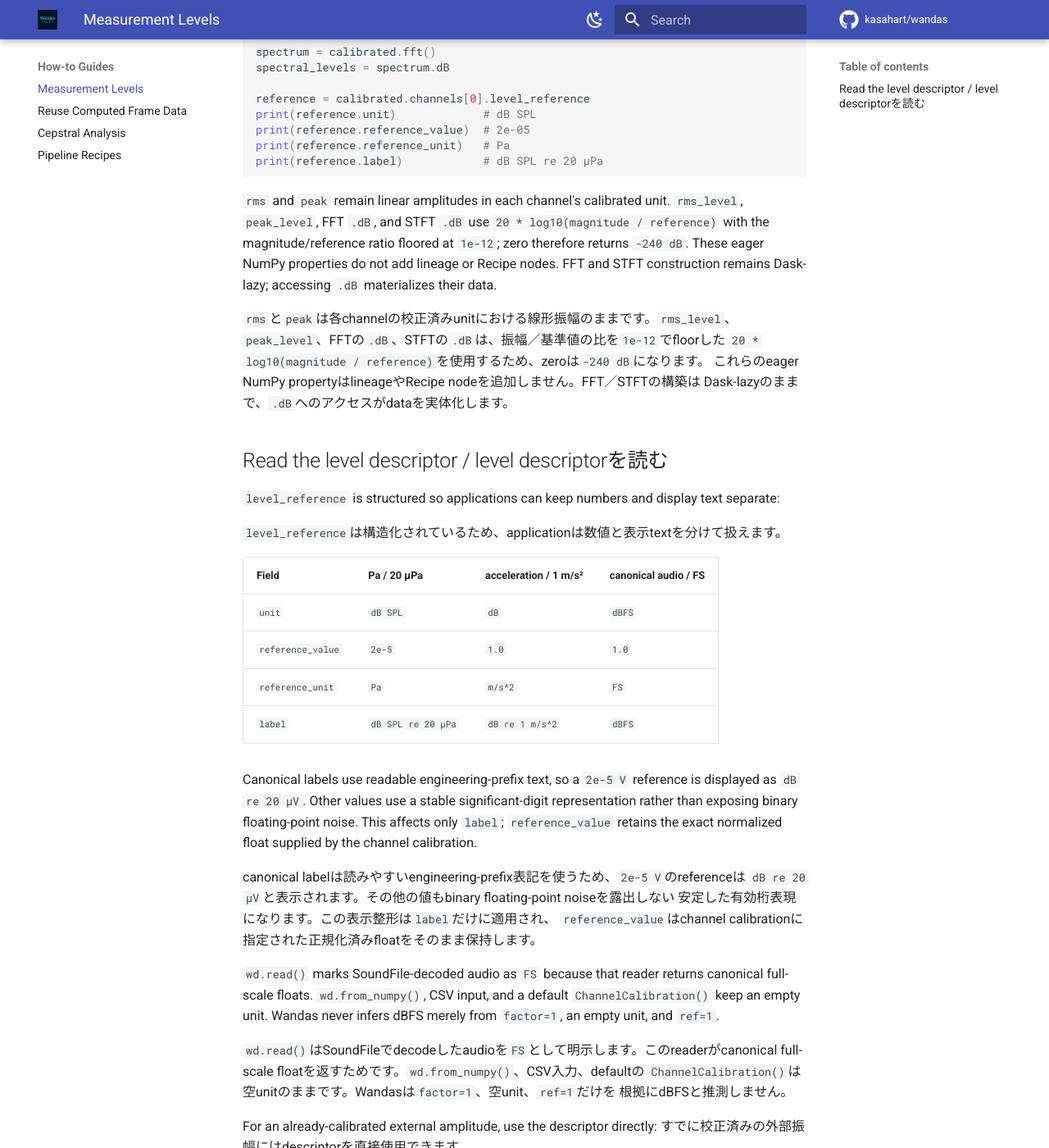
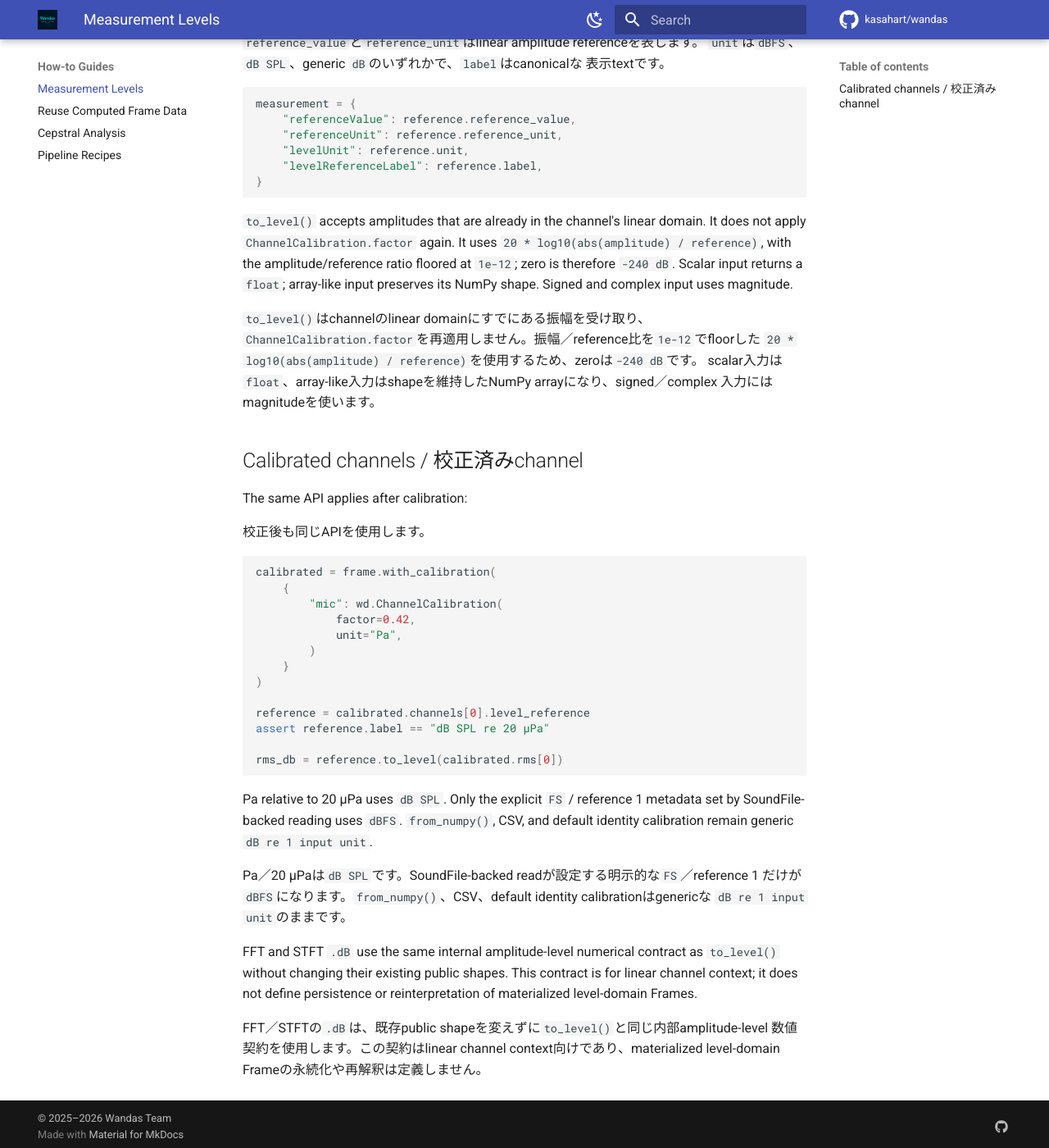
Before and after one commit to kasahart/wandas, an MkDocs documentation site: the page built from docs/src/how-to/measurement-levels.md, in a window 1280 px wide and 1400 px high, scrolled down 659 px. Shown: the whole window at 82% size. Built offline with MkDocs 1.6.1 and Material for MkDocs 9.7.7, drawn with Linux system fonts in a browser that asks for light colours; comment, search, counter and statistics services are not loaded; some of the changed text lies outside the part shown.

Commit message:
Narrow measurement level contract

````diff
--- a/docs/src/how-to/measurement-levels.md
+++ b/docs/src/how-to/measurement-levels.md
@@ -1,99 +1,89 @@
-# Use Linear Measurements and Reference-Relative Levels
+# Convert Linear Measurements to Reference-Relative Levels
 
-Keep calibration on the `ChannelFrame`, then use the same channel context for
-linear RMS/peak values and level values. Do not pass a separate `unit` or `ref`
-to every analysis call, and do not construct a level-scale object yourself.
+Use each linear channel's `level_reference` as the single source for measurement
+level conversion and labels.
 
-校正は`ChannelFrame`に保持し、線形RMS／peak値とlevel値の両方で同じchannel文脈を
-使用します。解析のたびに別の`unit`や`ref`を渡したり、level scale objectを組み立てたり
-する必要はありません。
+各linear channelの`level_reference`を、measurement level変換とlabelの唯一の正本として
+使用します。
 
 ```python
 import wandas as wd
 
-audio = wd.read("measurement.wav", ch_labels=["mic"])
-calibrated = audio.with_calibration(
+frame = wd.read("audio.wav")
+reference = frame.channels[0].level_reference
+
+rms = frame.rms[0]
+rms_db = reference.to_level(rms)
+
+spectrum_db = frame.fft().dB
+spectrogram_db = frame.stft().dB
+```
+
+`reference_value` and `reference_unit` describe the linear amplitude
+reference. `unit` is `dBFS`, `dB SPL`, or generic `dB`; `label` is
+canonical display text.
+
+`reference_value`と`reference_unit`はlinear amplitude referenceを表します。
+`unit`は`dBFS`、`dB SPL`、generic `dB`のいずれかで、`label`はcanonicalな
+表示textです。
+
+```python
+measurement = {
+    "referenceValue": reference.reference_value,
+    "referenceUnit": reference.reference_unit,
+    "levelUnit": reference.unit,
+    "levelReferenceLabel": reference.label,
+}
+```
+
+`to_level()` accepts amplitudes that are already in the channel's linear
+domain. It does not apply `ChannelCalibration.factor` again. It uses
+`20 * log10(abs(amplitude) / reference)`, with the amplitude/reference ratio
+floored at `1e-12`; zero is therefore `-240 dB`. Scalar input returns a
+`float`; array-like input preserves its NumPy shape. Signed and complex input
+uses magnitude.
+
+`to_level()`はchannelのlinear domainにすでにある振幅を受け取り、
+`ChannelCalibration.factor`を再適用しません。振幅／reference比を`1e-12`でfloorした
+`20 * log10(abs(amplitude) / reference)`を使用するため、zeroは`-240 dB`です。
+scalar入力は`float`、array-like入力はshapeを維持したNumPy arrayになり、signed／complex
+入力にはmagnitudeを使います。
+
+## Calibrated channels / 校正済みchannel
+
+The same API applies after calibration:
+
+校正後も同じAPIを使用します。
+
+```python
+calibrated = frame.with_calibration(
     {
-        "mic": wd.ChannelCalibration(factor=0.42, unit="Pa"),
+        "mic": wd.ChannelCalibration(
+            factor=0.42,
+            unit="Pa",
+        )
     }
 )
 
-linear_rms = calibrated.rms
-rms_levels = calibrated.rms_level
-peak_levels = calibrated.peak_level
+reference = calibrated.channels[0].level_reference
+assert reference.label == "dB SPL re 20 µPa"
 
-spectrum = calibrated.fft()
-spectral_levels = spectrum.dB
-
-reference = calibrated.channels[0].level_reference
-print(reference.unit)             # dB SPL
-print(reference.reference_value)  # 2e-05
-print(reference.reference_unit)   # Pa
-print(reference.label)            # dB SPL re 20 µPa
+rms_db = reference.to_level(calibrated.rms[0])
 ```
 
-`rms` and `peak` remain linear amplitudes in each channel's calibrated unit.
-`rms_level`, `peak_level`, FFT `.dB`, and STFT `.dB` use
-`20 * log10(magnitude / reference)` with the magnitude/reference ratio floored
-at `1e-12`; zero therefore returns `-240 dB`. These eager NumPy properties do
-not add lineage or Recipe nodes. FFT and STFT construction remains Dask-lazy;
-accessing `.dB` materializes their data.
+Pa relative to 20 µPa uses `dB SPL`. Only the explicit `FS` / reference 1
+metadata set by SoundFile-backed reading uses `dBFS`. `from_numpy()`, CSV,
+and default identity calibration remain generic `dB re 1 input unit`.
 
-`rms`と`peak`は各channelの校正済みunitにおける線形振幅のままです。`rms_level`、
-`peak_level`、FFTの`.dB`、STFTの`.dB`は、振幅／基準値の比を`1e-12`でfloorした
-`20 * log10(magnitude / reference)`を使用するため、zeroは`-240 dB`になります。
-これらのeager NumPy propertyはlineageやRecipe nodeを追加しません。FFT／STFTの構築は
-Dask-lazyのままで、`.dB`へのアクセスがdataを実体化します。
+Pa／20 µPaは`dB SPL`です。SoundFile-backed readが設定する明示的な`FS`／reference 1
+だけが`dBFS`になります。`from_numpy()`、CSV、default identity calibrationはgenericな
+`dB re 1 input unit`のままです。
 
-## Read the level descriptor / level descriptorを読む
+FFT and STFT `.dB` use the same internal amplitude-level numerical contract as
+`to_level()` without changing their existing public shapes. This contract is
+for linear channel context; it does not define persistence or reinterpretation
+of materialized level-domain Frames.
 
-`level_reference` is structured so applications can keep numbers and display
-text separate:
-
-`level_reference`は構造化されているため、applicationは数値と表示textを分けて扱えます。
-
-| Field | Pa / 20 µPa | acceleration / 1 m/s² | canonical audio / FS |
-| --- | --- | --- | --- |
-| `unit` | `dB SPL` | `dB` | `dBFS` |
-| `reference_value` | `2e-5` | `1.0` | `1.0` |
-| `reference_unit` | `Pa` | `m/s^2` | `FS` |
-| `label` | `dB SPL re 20 µPa` | `dB re 1 m/s^2` | `dBFS` |
-
-Canonical labels use readable engineering-prefix text, so a `2e-5 V`
-reference is displayed as `dB re 20 µV`. Other values use a stable
-significant-digit representation rather than exposing binary floating-point
-noise. This affects only `label`; `reference_value` retains the exact normalized
-float supplied by the channel calibration.
-
-canonical labelは読みやすいengineering-prefix表記を使うため、`2e-5 V`のreferenceは
-`dB re 20 µV`と表示されます。その他の値もbinary floating-point noiseを露出しない
-安定した有効桁表現になります。この表示整形は`label`だけに適用され、
-`reference_value`はchannel calibrationに指定された正規化済みfloatをそのまま保持します。
-
-`wd.read()` marks SoundFile-decoded audio as `FS` because that reader returns
-canonical full-scale floats. `wd.from_numpy()`, CSV input, and a default
-`ChannelCalibration()` keep an empty unit. Wandas never infers dBFS merely from
-`factor=1`, an empty unit, and `ref=1`.
-
-`wd.read()`はSoundFileでdecodeしたaudioを`FS`として明示します。このreaderがcanonical
-full-scale floatを返すためです。`wd.from_numpy()`、CSV入力、defaultの
-`ChannelCalibration()`は空unitのままです。Wandasは`factor=1`、空unit、`ref=1`だけを
-根拠にdBFSと推測しません。
-
-For an already-calibrated external amplitude, use the descriptor directly:
-すでに校正済みの外部振幅にはdescriptorを直接使用できます。
-
-```python
-reported_peak = calibrated.channels[0].level_reference.to_level(0.2)
-```
-
-The argument is unambiguously in the channel's linear domain; the method does
-not apply `ChannelCalibration.factor` again. Scalar input returns a `float`.
-Array-like input preserves its NumPy broadcast shape, signs and complex phases
-are ignored through magnitude, and invalid non-positive references are rejected
-when the descriptor is created.
-
-引数はchannelの線形domainにある値として明確に解釈され、
-`ChannelCalibration.factor`を再適用しません。scalar入力は`float`を返し、array-like入力は
-NumPy broadcast shapeを維持します。符号とcomplex phaseはmagnitudeによって除かれ、
-0以下の不正なreferenceはdescriptor作成時に拒否されます。
+FFT／STFTの`.dB`は、既存public shapeを変えずに`to_level()`と同じ内部amplitude-level
+数値契約を使用します。この契約はlinear channel context向けであり、materialized level-domain
+Frameの永続化や再解釈は定義しません。
--- a/docs/src/release-notes/v0.7.2.md
+++ b/docs/src/release-notes/v0.7.2.md
@@ -1,106 +1,41 @@
 # Wandas 0.7.2
 
-Wandas 0.7.2 adds one channel-aware measurement-level contract. Linear RMS and
-peak amplitudes, reference-relative scalar levels, and FFT/STFT `.dB` now share
-the channel calibration reference and one documented amplitude-ratio floor.
+Wandas 0.7.2 adds a focused public measurement-level contract for linear
+`ChannelFrame` channels.
 
-Wandas 0.7.2では、channel-awareなmeasurement-level contractを追加します。線形RMS／
-peak振幅、reference-relativeなscalar level、FFT／STFTの`.dB`は、channel calibrationの
-referenceと文書化された1つのamplitude-ratio floorを共有します。
+Wandas 0.7.2では、linear `ChannelFrame` channel向けのfocusedな公開measurement-level
+contractを追加します。
 
 ## Highlights / ハイライト
 
-- `ChannelMetadata.level_reference` exposes structured `unit`,
-  `reference_value`, `reference_unit`, and canonical `label` fields, plus
-  scalar/array `to_level()` conversion for already-calibrated amplitudes.
-- `ChannelFrame.rms_level` and `peak_level` add eager per-channel level
-  reductions while `rms` and the new `peak` remain linear.
-- SoundFile-backed `wd.read()` results explicitly use `FS` / reference 1 and
-  therefore derive dBFS. NumPy and CSV input remain generic; identity
-  calibration alone is never interpreted as full scale.
-- RMS, peak, FFT, and STFT amplitude levels floor the amplitude/reference ratio
-  at `1e-12`, giving `-240 dB` for zero.
+- `wd.LevelReference` exposes the numeric linear reference, its linear unit,
+  the level unit, a canonical label, and scalar/array `to_level()` conversion.
+- `frame.channels[index].level_reference` derives that value object from the
+  channel's existing `unit` and `ref` metadata.
+- SoundFile-backed reads explicitly mark canonical full-scale float channels as
+  `FS` / reference 1. NumPy, CSV, and identity calibration remain generic.
+- `LevelReference.to_level()`, FFT `.dB`, and STFT `.dB` share one private
+  log-domain amplitude-level implementation with a `1e-12` ratio floor.
 
-- `ChannelMetadata.level_reference`は、構造化された`unit`、`reference_value`、
-  `reference_unit`、canonicalな`label`と、校正済み振幅用のscalar／array
-  `to_level()`変換を公開します。
-- `ChannelFrame.rms_level`と`peak_level`はchannelごとのeager level reductionを追加し、
-  `rms`と新しい`peak`は線形値のままです。
-- SoundFileを使う`wd.read()`結果は`FS`／reference 1を明示し、dBFSを導出します。
-  NumPy／CSV入力はgenericなままで、identity calibrationだけをfull scaleと解釈しません。
-- RMS、peak、FFT、STFTのamplitude levelは振幅／reference比を`1e-12`でfloorし、
-  zeroを`-240 dB`として返します。
+- `wd.LevelReference`は、linear reference値、linear unit、level unit、canonical
+  label、scalar／array向け`to_level()`変換を公開します。
+- `frame.channels[index].level_reference`は、既存channelの`unit`と`ref`
+  metadataから値objectを導出します。
+- SoundFile-backed readはcanonical full-scale float channelを`FS`／reference 1
+  として明示します。NumPy、CSV、identity calibrationはgenericなままです。
+- `LevelReference.to_level()`、FFTの`.dB`、STFTの`.dB`は、ratio floor
+  `1e-12`を持つ1つのprivate log-domain実装を共有します。
 
-## Compatibility / 互換性
+WDF remains version 0.4 and Recipe schema and operation versions are unchanged.
+The public descriptor is rederived only for linear Frames from existing channel
+metadata. This release does not add structured level-domain persistence, a
+level-unit parser, scalar peak/level convenience properties, or new temporal
+level semantics.
 
-WDF remains format version 0.4 and Recipe JSON remains schema version 2. The
-measurement descriptor is derived from the existing `unit` and `ref` fields, so
-no duplicate persisted state or schema migration is introduced. Existing
-`sound_level(dB=True)` power-detector numerics and its Recipe versions are
-unchanged.
+WDFはversion 0.4のままで、Recipe schemaとoperation versionも変更しません。公開descriptorは
+linear Frameの既存channel metadataからのみ再導出されます。このreleaseではstructuredな
+level-domain永続化、level-unit parser、scalar peak／level convenience property、新しいtemporal
+level意味論を追加しません。
 
-The channel units produced by `rms_trend(dB=True)` and
-`sound_level(dB=True)` persist the original linear reference with Python's
-round-trippable float representation, such as `dB SPL re 2e-05 Pa` or
-`dB re 0.30000000000000004 V`. WDF save/load and Recipe replay therefore retain
-the exact reference used by the calculation; `operation_history` is not used as
-the quantity or domain authority. Human-facing boundaries such as plots format
-this exact metadata like `LevelReference.label`, for example as
-`dB SPL re 20 µPa` or `dB re 0.3 V`. Neither representation changes numerical
-results, and the structured input-side `LevelReference.reference_value` is not
-rounded. Because these output channels already contain level values, requesting
-their `level_reference` raises `ValueError` instead of constructing a nested
-`dB re 1 dB ...` descriptor; retain the linear source Frame for another level
-conversion.
-
-WDFはformat version 0.4、Recipe JSONはschema version 2のままです。measurement
-descriptorは既存の`unit`と`ref`から導出するため、重複する永続stateやschema migrationは
-追加しません。既存の`sound_level(dB=True)` power-detector numericsとRecipe versionも
-変更しません。
-
-`rms_trend(dB=True)`と`sound_level(dB=True)`が生成するchannel unitは、元の線形referenceを
-Pythonのround-trip可能なfloat表記で保存します。たとえば`dB SPL re 2e-05 Pa`や
-`dB re 0.30000000000000004 V`です。そのためWDF save/load後とRecipe replay後も計算に使った
-referenceが正確に維持され、`operation_history`をquantity／domainの正本にはしません。
-plotなどのhuman-facing境界では、この正確なmetadataを`LevelReference.label`と同様に
-`dB SPL re 20 µPa`や`dB re 0.3 V`と読みやすく表示します。どちらの表現も数値結果を変更せず、
-構造化された入力側の`LevelReference.reference_value`も丸めません。出力channelはすでにlevel値を
-含むため、その`level_reference`取得は`dB re 1 dB ...`という二重descriptorを作らず
-`ValueError`になります。再度level変換する場合は線形source Frameを保持してください。
-
-Wandas does not reinterpret an empty-unit channel in an older WDF as full
-scale: the persisted metadata is ambiguous and remains generic `dB re 1 input
-unit`. If the recording is known independently to contain canonical full-scale
-audio, migrate it explicitly after loading, then save the replacement Frame:
-
-```python
-import wandas as wd
-
-legacy = wd.load("legacy.wdf")
-migrated = legacy.with_calibration(
-    [
-        wd.ChannelCalibration(
-            factor=channel.calibration.factor,
-            unit="FS",
-            ref=1.0,
-        )
-        for channel in legacy.channels
-    ]
-)
-migrated.save("full-scale.wdf")
-```
-
-過去のWDFにある空unit channelを、Wandasがfull scaleへ自動的に読み替えることはありません。
-永続化されたmetadataだけでは意味を確定できないため、`dB re 1 input unit`のgenericな
-扱いを維持します。収録値がcanonical full-scale audioだと別途確認できている場合に限り、
-上記のようにload後の各channelへ`unit="FS"`／`ref=1`を明示し、置換後のFrameを保存して
-ください。
-
-| Affected surface or artifact | Classification | Deprecation start | Replacement or migration | Removal/change version | Exception reason and decision link |
-| --- | --- | --- | --- | --- | --- |
-| SoundFile-backed reader channel `unit` | Stable | None | Treat `FS` as the explicit canonical-audio linear domain; use `level_reference` for display semantics. `from_numpy()` and CSV remain empty-unit generic data. | 0.7.2 | The previous empty unit could not distinguish canonical full-scale audio from arbitrary dimensionless values; [Issue #447](https://github.com/kasahart/wandas/issues/447). |
-| `wandas.utils.util.amplitude_to_db` zero floor | Internal-only | Not applicable | Internal callers use the channel-aware `LevelReference.to_level()` contract. | 0.7.2 | The helper was not exported from a supported public namespace; it now delegates to the single ratio-floor implementation. |
-
-See [Use Linear Measurements and Reference-Relative Levels](../how-to/measurement-levels.md)
-for the workflow and the [Core API Reference](../api/core.md) for the structured
-descriptor contract.
+See [Convert Linear Measurements to Reference-Relative Levels](../how-to/measurement-levels.md)
+and the [Core API Reference](../api/core.md).
````
Also changed, not shown: 15 other files.
